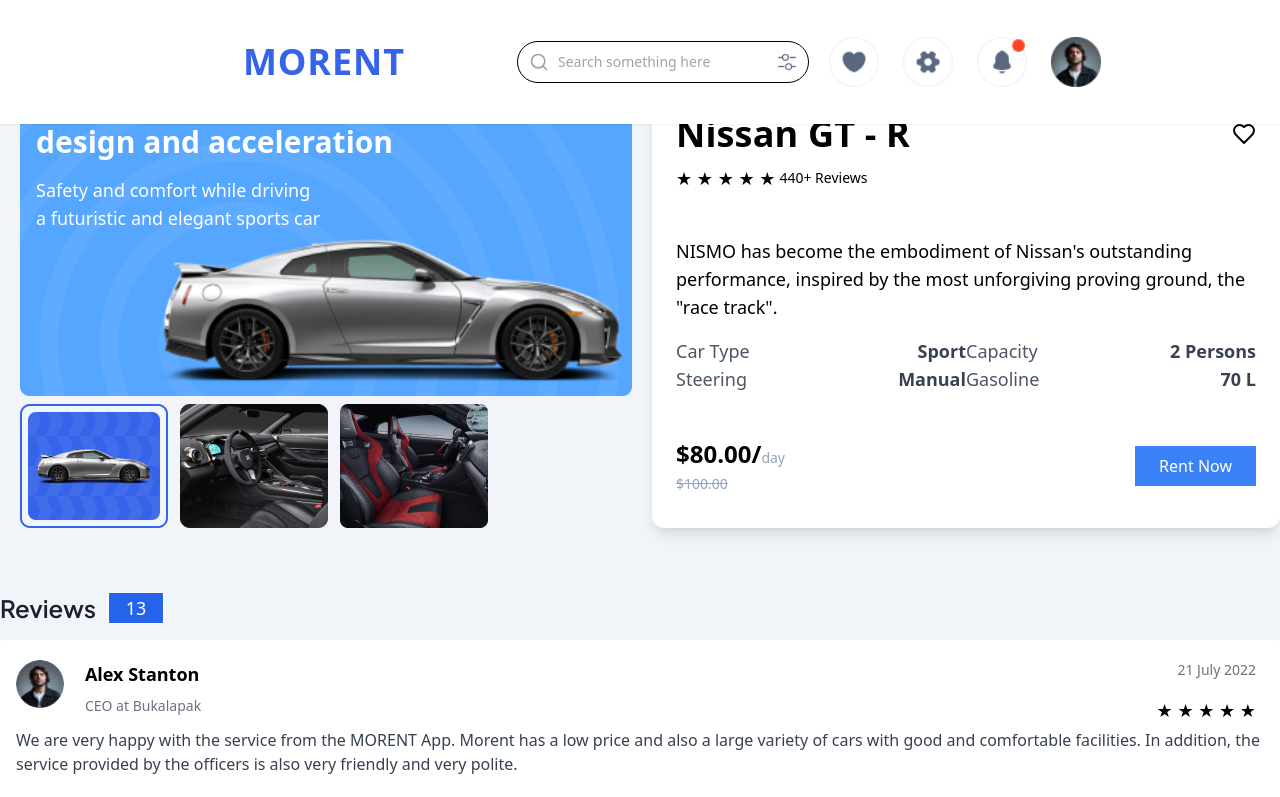
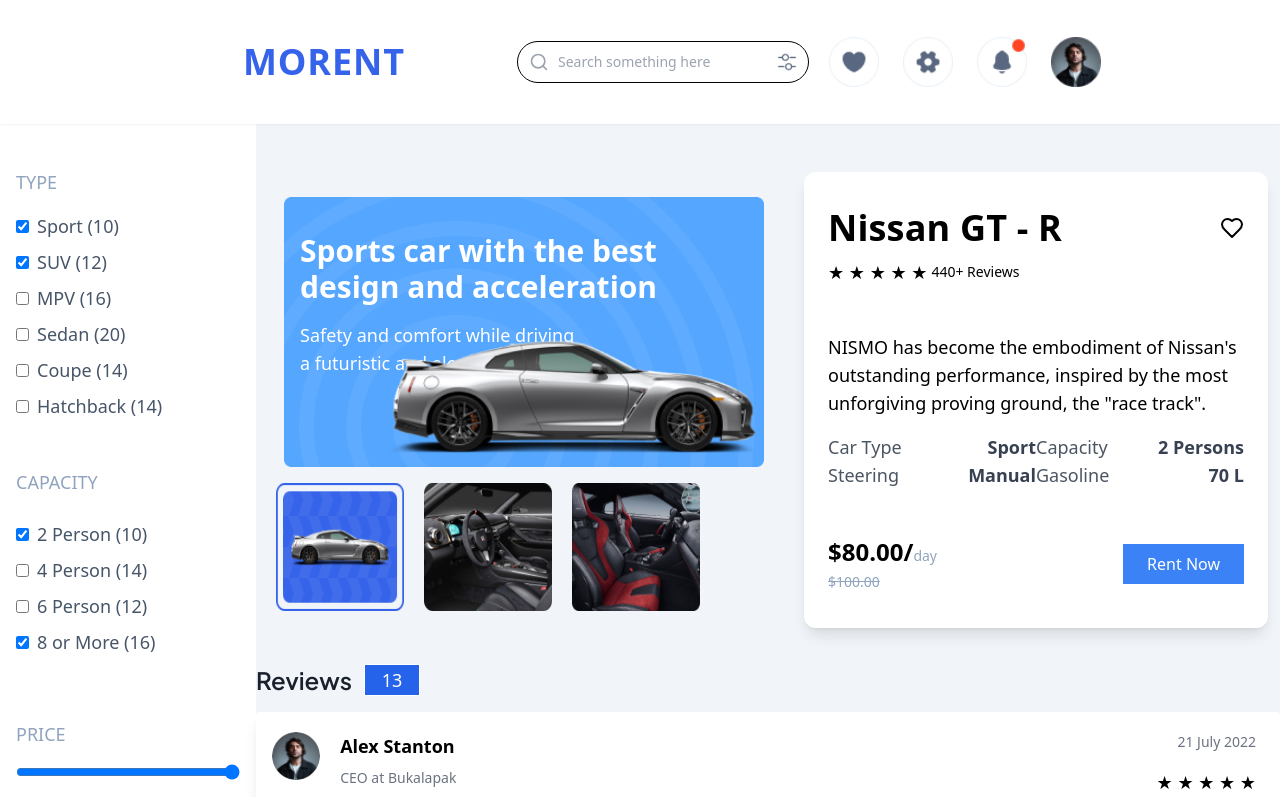
Before and after one commit to Darakhshan-Imran/ecommerce7-hackathon-2, a Next.js app: page /car_detail in a window 1280 px wide. Shown: the top 797 px of the page. Built offline with nearby package versions, Linux system fonts and the light colour scheme.

Commit message:
Update Version

```diff
--- a/package.json
+++ b/package.json
@@ -9,6 +9,7 @@
     "lint": "next lint"
   },
   "dependencies": {
+    "@radix-ui/react-checkbox": "^1.1.3",
     "@radix-ui/react-dialog": "^1.1.2",
     "@radix-ui/react-separator": "^1.1.0",
     "@radix-ui/react-slider": "^1.2.1",
--- a/src/app/car_detail/page.tsx
+++ b/src/app/car_detail/page.tsx
@@ -1,7 +1,6 @@
 'use client'
 
 import React, { useState } from "react";
-import VehicleFilterSidebar from "../../components/sidebar";
 import { Heart } from 'lucide-react';
 import RatingStar from "../../components/ratingstar";
 import Image from "next/image";
@@ -14,6 +13,7 @@
 import Ads1 from "../../../public/Ads1.png";
 import car1 from "../../../public/car1.png";
 import Link from "next/link";
+import SideFilterBar from "../../components/sideBarFilter"
 
 
 import {
@@ -64,25 +64,6 @@
 ];
 
 
-interface LocalVehicleFilterSidebarProps {
-
-  isOpen: boolean;
-
-  onClose: () => void;
-
-}
-
-
-
-const LocalVehicleFilterSidebar: React.FC<LocalVehicleFilterSidebarProps> = ({ isOpen, onClose }) => {
-  return (
-    <div>
-      {/* Sidebar content goes here */}
-    </div>
-  );
-}
-
-
 const plusJakartaSans = Plus_Jakarta_Sans({
   subsets: ["latin"],
   weight: ["300", "400", "500", "600", "700", "800"],
@@ -90,21 +71,22 @@
 
 
 const Detail = () => {
-  const [isSidebarOpen, setIsSidebarOpen] = useState(false)
+
 
   return (
-    <div className="bg-slate-100">
-    <div className="wrapper flex flex-col lg:flex-row mt-11">
+    <div className="bg-slate-100 flex mt-28 max-w-screen">
+
       {/* Left Sidebar */}
-
-      <LocalVehicleFilterSidebar
-       isOpen={isSidebarOpen}
-       onClose={() => setIsSidebarOpen(false)} />
+    <div>
+      <SideFilterBar/>
+    </div>
 
       {/* Detail page */}
-      <div className="flex flex-col w-full lg:flex-row">
-        <div className="w-full lg:w-1/2 flex flex-col justify-around items-center mx-0 lg:mx-3 mb-4 lg:mb-0">
-          <div className="w-full relative m-2 px-2">
+      <div>
+      <div className="mt-12 flex flex-wrap w-full justify-center items-center mx-0 lg:mx-3 mb-4 lg:mb-6">
+  {/* Upper section */}
+  <div className="flex flex-col gap-2 py-5 w-full sm:w-11/12 md:w-9/12 lg:w-1/2">
+    <div className="relative m-2 px-2">
       <Image
         src={Ads1}
         alt="ads 1"
@@ -132,22 +114,23 @@
         />
       </div>
     </div>
-          <div className="w-full flex gap-2 lg:gap-3 px-2 overflow-x-auto lg:overflow-x-visible">
+    <div className="flex gap-5 px-2 overflow-x-auto">
       {ViewData.map((view) => (
-              <div key={view.id} className="w-1/3 lg:w-auto flex-shrink-0">
+        <div key={view.id} className="w-32 h-32">
           <Image
             src={view.src}
             alt={view.alt}
-                  width={200}
-                  height={150}
-                  layout="responsive"
+            width={100}
+            height={100}
+            className="w-full h-full rounded-lg"
           />
         </div>
       ))}
     </div>
   </div>
 
-        <div className="w-full lg:w-1/2 mt-9">
+  {/* Card section */}
+  <div className="w-full sm:w-11/12 md:w-9/12 lg:w-1/2 h-[30rem] py-3 px-2 sm:px-4 md:px-5 lg:px-6">
     <Card className="h-full flex justify-around flex-col border-none bg-white shadow-lg">
       <CardHeader>
         <CardTitle>
@@ -161,56 +144,40 @@
         <CardDescription>
           <div className="flex items-center gap-1 mt-1">
             <RatingStar starcount={5} />
-                  <span className="text-sm text-muted-foreground">
-                    440+ Reviews
-                  </span>
+            <span className="text-sm text-muted-foreground">440+ Reviews</span>
           </div>
         </CardDescription>
       </CardHeader>
       <CardContent>
-              <p className="text-base lg:text-lg font-thin">{`NISMO has become the embodiment of Nissan's outstanding performance,
-          inspired by the most unforgiving proving ground, the "race track".`}</p>
+        <p className="text-base lg:text-lg font-thin">
+          NISMO has become the embodiment of Nissan's outstanding performance,
+          inspired by the most unforgiving proving ground, the "race track".
+        </p>
         <div className="flex flex-col sm:flex-row w-full mt-4">
           <div className="flex flex-col w-full sm:w-1/2 mb-2 sm:mb-0">
             <div className="flex justify-between items-center">
-                    <p className="text-base lg:text-lg text-gray-600 font-medium">
-                      Car Type
-                    </p>
-                    <p className="text-base lg:text-lg text-gray-700 font-semibold">
-                      Sport
-                    </p>
+              <p className="text-base lg:text-lg text-gray-600 font-medium">Car Type</p>
+              <p className="text-base lg:text-lg text-gray-700 font-semibold">Sport</p>
             </div>
             <div className="flex justify-between items-end">
-                    <p className="text-base lg:text-lg text-gray-600 font-medium">
-                      Steering
-                    </p>
-                    <p className="text-base lg:text-lg text-gray-700 font-semibold">
-                      Manual
-                    </p>
+              <p className="text-base lg:text-lg text-gray-600 font-medium">Steering</p>
+              <p className="text-base lg:text-lg text-gray-700 font-semibold">Manual</p>
             </div>
           </div>
           <div className="flex flex-col w-full sm:w-1/2">
             <div className="flex justify-between items-end">
-                    <p className="text-base lg:text-lg text-gray-600 font-medium">
-                      Capacity
-                    </p>
-                    <p className="text-base lg:text-lg text-gray-700 font-semibold">
-                      2 Persons
-                    </p>
+              <p className="text-base lg:text-lg text-gray-600 font-medium">Capacity</p>
+              <p className="text-base lg:text-lg text-gray-700 font-semibold">2 Persons</p>
             </div>
             <div className="flex justify-between items-end">
-                    <p className="text-base lg:text-lg text-gray-600 font-medium">
-                      Gasoline
-                    </p>
-                    <p className="text-base lg:text-lg text-gray-700 font-semibold">
-                      70 L
-                    </p>
+              <p className="text-base lg:text-lg text-gray-600 font-medium">Gasoline</p>
+              <p className="text-base lg:text-lg text-gray-700 font-semibold">70 L</p>
             </div>
           </div>
         </div>
       </CardContent>
       <CardFooter className="flex flex-col sm:flex-row justify-between items-center">
-              <div className="flex flex-col gap-1" >
+        <div className="flex flex-col gap-1">
           <p className="text-xl lg:text-2xl font-semibold mb-2 sm:mb-0">
             $80.00/
             <span className="text-sm text-[#90A3BF] font-medium">day </span>
@@ -225,10 +192,11 @@
   </div>
 </div>
 
-    </div>
+
+
 
       {/* Review Section */}
-<div className="wrapper mt-16">
+<div className="wrapper">
   <div className="flex flex-col gap-4">
     <div className="flex items-center gap-3">
     <h2
@@ -276,6 +244,9 @@
     <RecomendedCars/>
     </div>
   </div>
+  </div>
+
+
   );
 };
 
--- /dev/null
+++ b/src/components/sideBarFilter.tsx
@@ -0,0 +1,101 @@
+// Sidebar.jsx
+import React from "react";
+
+const SideFilterBar = () => {
+  return (
+    <div className="hidden md:block md:w-64 bg-white p-4 h-full z-20">
+      <div className="space-y-6">
+        {/* Type Section */}
+        <div>
+          <h2 className="text-[#90A3BF] text-lg font-medium mb-4 mt-10">TYPE</h2>
+          <ul className="space-y-2">
+            <li>
+              <label className="flex items-center text-slate-600 text-lg font-medium">
+                <input type="checkbox" className="mr-2" checked readOnly />
+                Sport (10)
+              </label>
+            </li>
+            <li>
+              <label className="flex items-center text-slate-600 text-lg font-medium">
+                <input type="checkbox" className="mr-2" checked readOnly />
+                SUV (12)
+              </label>
+            </li>
+            <li>
+              <label className="flex items-center text-slate-600 text-lg font-medium">
+                <input type="checkbox" className="mr-2" />
+                MPV (16)
+              </label>
+            </li>
+            <li>
+              <label className="flex items-center text-slate-600 text-lg font-medium">
+                <input type="checkbox" className="mr-2" />
+                Sedan (20)
+              </label>
+            </li>
+            <li>
+              <label className="flex items-center text-slate-600 text-lg font-medium">
+                <input type="checkbox" className="mr-2" />
+                Coupe (14)
+              </label>
+            </li>
+            <li>
+              <label className="flex items-center text-slate-600 text-lg font-medium">
+                <input type="checkbox" className="mr-2" />
+                Hatchback (14)
+              </label>
+            </li>
+          </ul>
+        </div>
+
+        {/* Capacity Section */}
+        <div>
+          <h2 className="text-[#90A3BF] text-lg font-medium mb-6 mt-12">CAPACITY</h2>
+          <ul className="space-y-2">
+            <li>
+              <label className="flex items-center text-slate-600 text-lg font-medium">
+                <input type="checkbox" className="mr-2" checked readOnly />
+                2 Person (10)
+              </label>
+            </li>
+            <li>
+              <label className="flex items-center text-slate-600 text-lg font-medium">
+                <input type="checkbox" className="mr-2" />
+                4 Person (14)
+              </label>
+            </li>
+            <li>
+              <label className="flex items-center text-slate-600 text-lg font-medium">
+                <input type="checkbox" className="mr-2" />
+                6 Person (12)
+              </label>
+            </li>
+            <li>
+              <label className="flex items-center text-slate-600 text-lg font-medium">
+                <input type="checkbox" className="mr-2" checked readOnly />
+                8 or More (16)
+              </label>
+            </li>
+          </ul>
+        </div>
+
+        {/* Price Section */}
+        <div>
+          <h2 className="text-[#90A3BF] text-lg font-medium mb-4 mt-16">PRICE</h2>
+          <div className="flex flex-col gap-3 first-letter:items-center space-x-2">
+            <input
+              type="range"
+              min="0"
+              max="100"
+              defaultValue="100"
+              className="w-full"
+            />
+            <p className="text-[#596780] text-lg font-medium">Max: $100.00</p>
+          </div>
+        </div>
+      </div>
+    </div>
+  );
+};
+
+export default SideFilterBar;
--- /dev/null
+++ b/src/components/ui/checkbox.tsx
@@ -0,0 +1,30 @@
+"use client"
+
+import * as React from "react"
+import * as CheckboxPrimitive from "@radix-ui/react-checkbox"
+import { Check } from "lucide-react"
+
+import { cn } from "@/lib/utils"
+
+const Checkbox = React.forwardRef<
+  React.ElementRef<typeof CheckboxPrimitive.Root>,
+  React.ComponentPropsWithoutRef<typeof CheckboxPrimitive.Root>
+>(({ className, ...props }, ref) => (
+  <CheckboxPrimitive.Root
+    ref={ref}
+    className={cn(
+      "peer h-4 w-4 shrink-0 rounded-sm border border-primary shadow focus-visible:outline-none focus-visible:ring-1 focus-visible:ring-ring disabled:cursor-not-allowed disabled:opacity-50 data-[state=checked]:bg-primary data-[state=checked]:text-primary-foreground",
+      className
+    )}
+    {...props}
+  >
+    <CheckboxPrimitive.Indicator
+      className={cn("flex items-center justify-center text-current")}
+    >
+      <Check className="h-4 w-4" />
+    </CheckboxPrimitive.Indicator>
+  </CheckboxPrimitive.Root>
+))
+Checkbox.displayName = CheckboxPrimitive.Root.displayName
+
+export { Checkbox }
```
Also changed, not shown: src/app/product/page.tsx (+0 -74 lines), src/components/RentalForm/confirmation.tsx (+0 -12 lines), 1 other file (tests, documents, lock files or other folders). Lines whose indentation alone changed are shown as unchanged.
